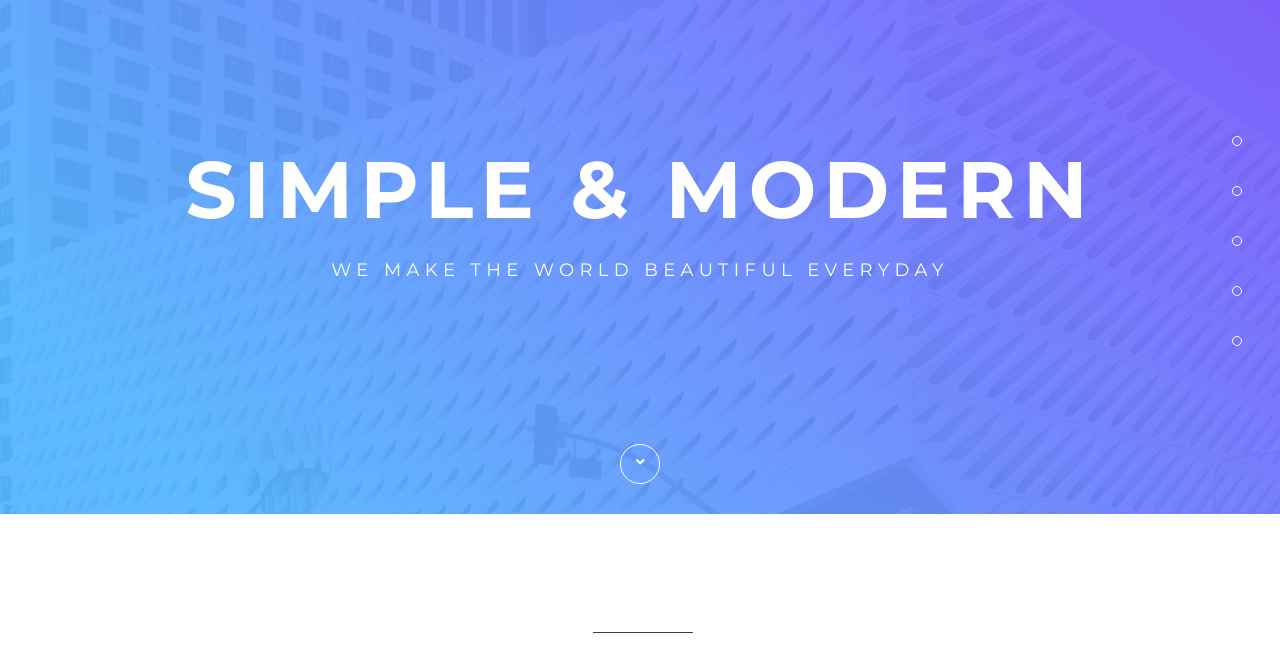
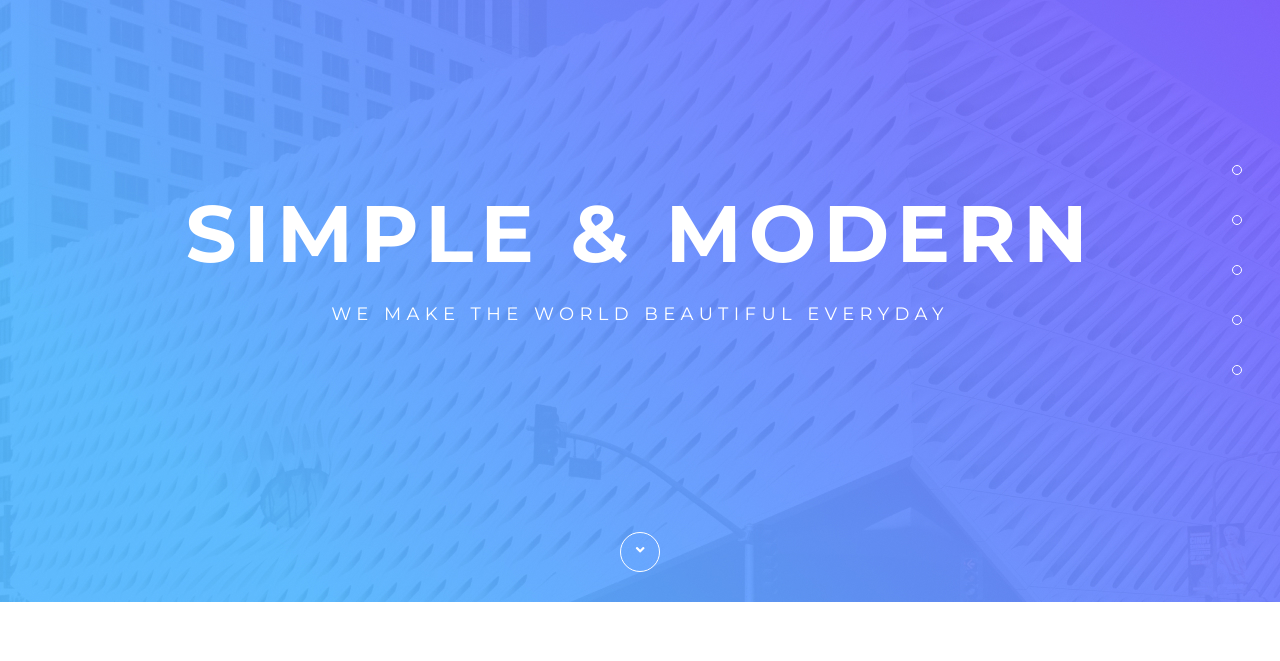
Before and after one commit to NataKyrylenko/Montichello, a plain HTML site: page index.html in a window 1280 px wide. Shown: the part 110-771 px from the top of the page. Drawn offline with nearby package versions, Linux system fonts and the light colour scheme; some packages are replaced by stand-ins of ours.

Commit message:
fix banner height

```diff
--- a/scss/block/_banner.scss
+++ b/scss/block/_banner.scss
@@ -1,5 +1,5 @@
 .banner {
-  height: 78vh;
+  height: 89vh;
   background-image: url("../img/banner-background.jpg");
   background-repeat: no-repeat;
   padding: 50px 0 30px;
```
Also changed, not shown: css/style-dist.css, css/style.css.
